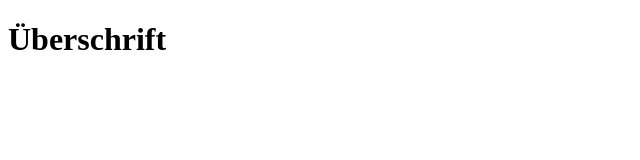
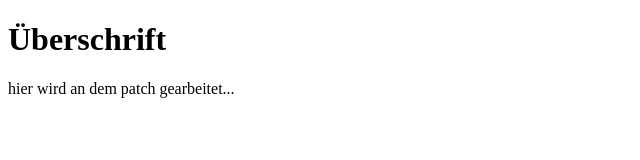
Before and after one commit to rmi-novoix/udemy-kurs, a plain HTML site: page index.html in a window 1280 px wide. Shown: the whole page, without its empty margins (0-640 px from the left). Drawn offline with Linux system fonts and the light colour scheme.

Commit message:
first edition of patch

```diff
--- a/index.html
+++ b/index.html
@@ -5,6 +5,8 @@
     <meta name="viewport" content="width=device-width, initial-scale=1.0">
     <title>Document</title>
     <h1>Überschrift</h1>
+
+    <p>hier wird an dem patch gearbeitet...</p>
 </head>
 <body>
 
```
